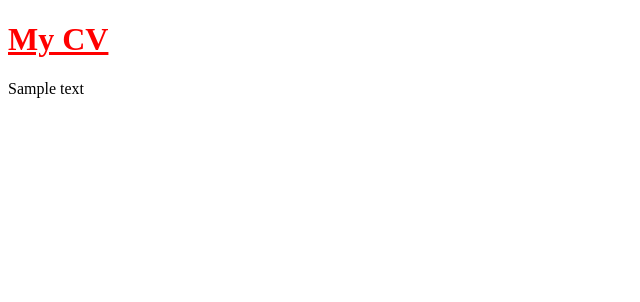
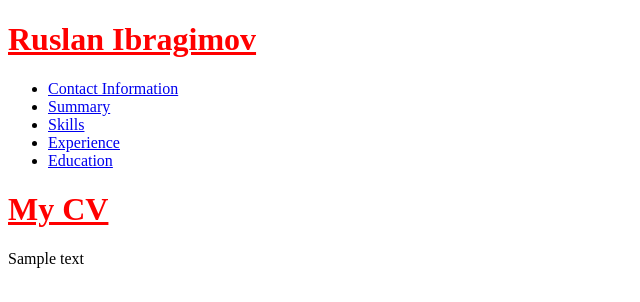
Before and after one commit to ZinnegatA/rsschool-cv, a plain HTML site: page index.html in a window 1280 px wide. Shown: the whole page, without its empty margins (0-640 px from the left). Drawn offline with Linux system fonts and the light colour scheme.

Commit message:
feat: add header to index.html

```diff
--- a/index.html
+++ b/index.html
@@ -1,12 +1,24 @@
 <!DOCTYPE html>
 <html lang="en">
   <head>
-    <meta charset="UTF-8">
-    <meta name="viewport" content="width=device-width, initial-scale=1.0">
-    <link rel="stylesheet" href="style.css">
-    <title>CV</title>
+    <meta charset="UTF-8" />
+    <meta name="viewport" content="width=device-width, initial-scale=1.0" />
+    <link rel="stylesheet" href="style.css" />
+    <title>Ruslan Ibragimov - CV</title>
   </head>
   <body>
+    <header>
+      <h1>Ruslan Ibragimov</h1>
+      <nav>
+        <ul>
+          <li><a href="#contact">Contact Information</a></li>
+          <li><a href="#summary">Summary</a></li>
+          <li><a href="#skills">Skills</a></li>
+          <li><a href="#experience">Experience</a></li>
+          <li><a href="#education">Education</a></li>
+        </ul>
+      </nav>
+    </header>
     <h1>My CV</h1>
     <p>Sample text</p>
   </body>
```
